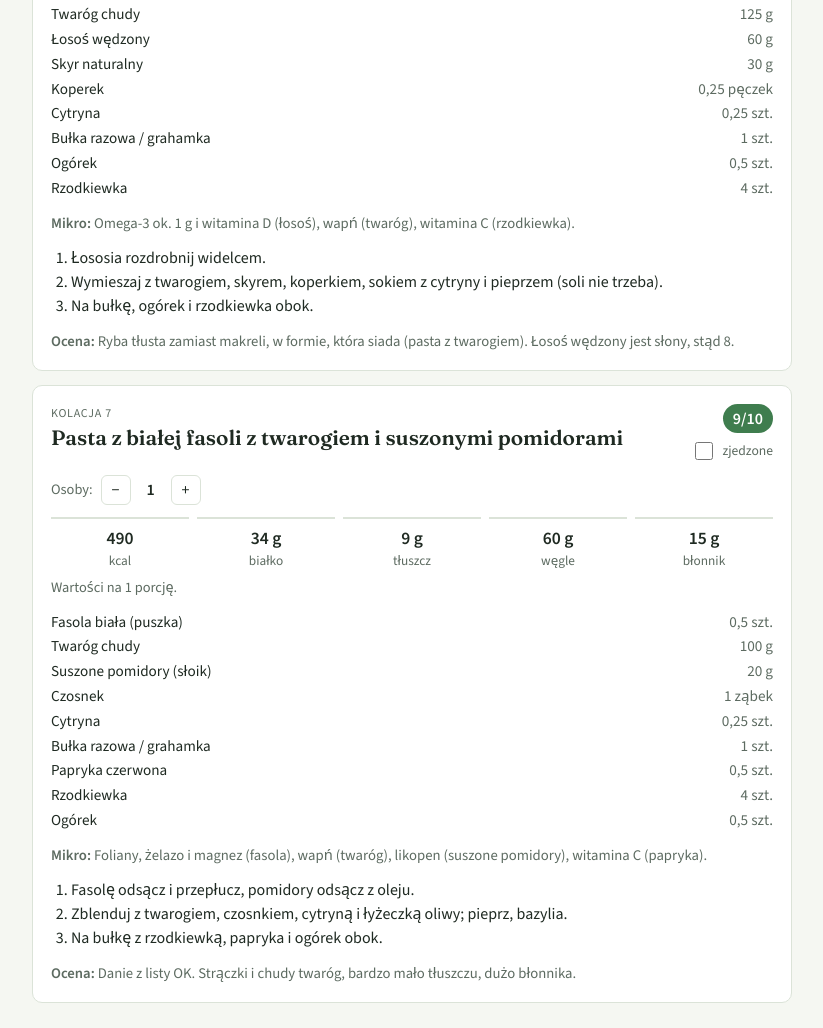
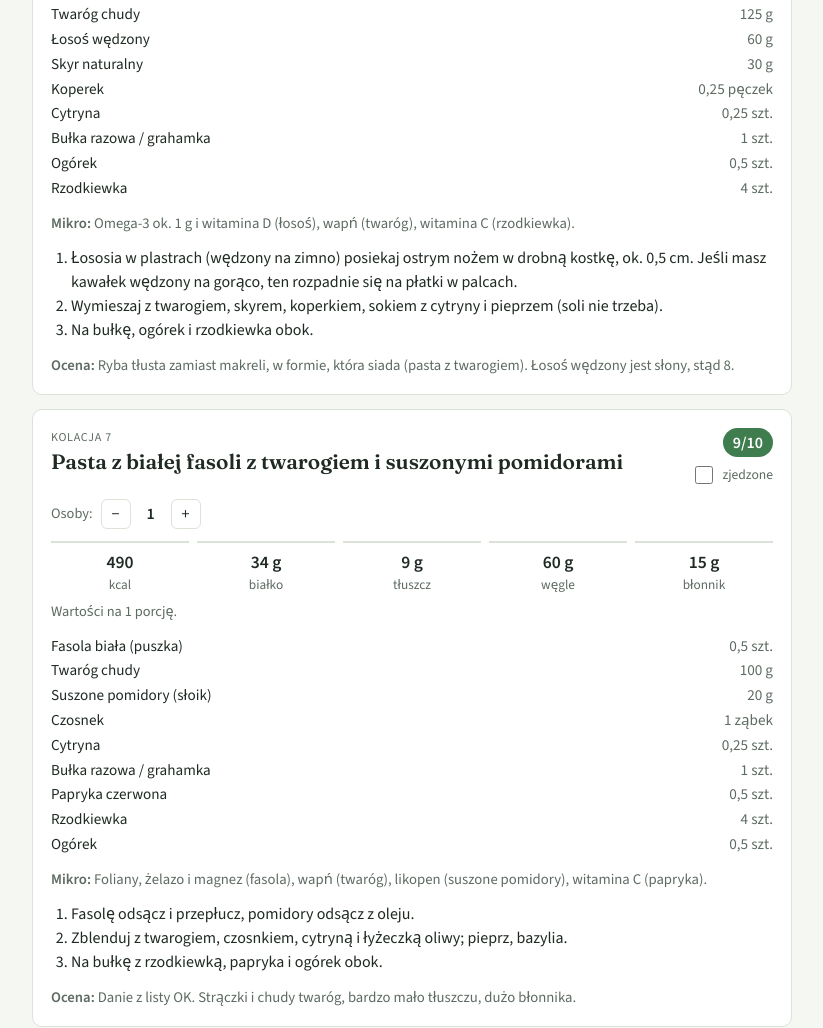
Before and after one commit to CzubekxD/posilki, a plain HTML site: page index.html in a window 1280 px wide. Shown: the part 4419-5447 px from the top of the page, without its empty margins (228-1051 px from the left). Drawn offline with nearby package versions, Linux system fonts and the light colour scheme.

Commit message:
Łosoś wędzony: siekać nożem
Co-Authored-By: Claude Opus 5.5 <noreply@anthropic.com>
Claude-Session: https://claude.ai/code/session_01Pibf9ApmaTcvMfcCC45bJ9

```diff
--- a/index.html
+++ b/index.html
@@ -113,7 +113,7 @@ const DAYS=[
    micro:"Omega-3 ok. 1 g i witamina D (łosoś), wapń (twaróg), witamina C (rzodkiewka).",
    why:"Ryba tłusta zamiast makreli, w formie, która siada (pasta z twarogiem). Łosoś wędzony jest słony, stąd 8.",
    ing:[["Twaróg chudy",125,"g"],["Łosoś wędzony",60,"g"],["Skyr naturalny",30,"g"],["Koperek",0.25,"pęczek"],["Cytryna",0.25,"szt."],["Bułka razowa / grahamka",1,"szt.","poza"],["Ogórek",0.5,"szt."],["Rzodkiewka",4,"szt."]],
-   steps:["Łososia rozdrobnij widelcem.","Wymieszaj z twarogiem, skyrem, koperkiem, sokiem z cytryny i pieprzem (soli nie trzeba).","Na bułkę, ogórek i rzodkiewka obok."]},
+   steps:["Łososia w plastrach (wędzony na zimno) posiekaj ostrym nożem w drobną kostkę, ok. 0,5 cm. Jeśli masz kawałek wędzony na gorąco, ten rozpadnie się na płatki w palcach.","Wymieszaj z twarogiem, skyrem, koperkiem, sokiem z cytryny i pieprzem (soli nie trzeba).","Na bułkę, ogórek i rzodkiewka obok."]},
   {day:"7",name:"Pasta z białej fasoli z twarogiem i suszonymi pomidorami",score:9,
    kcal:490,p:34,f:9,c:60,fib:15,
    micro:"Foliany, żelazo i magnez (fasola), wapń (twaróg), likopen (suszone pomidory), witamina C (papryka).",
```
